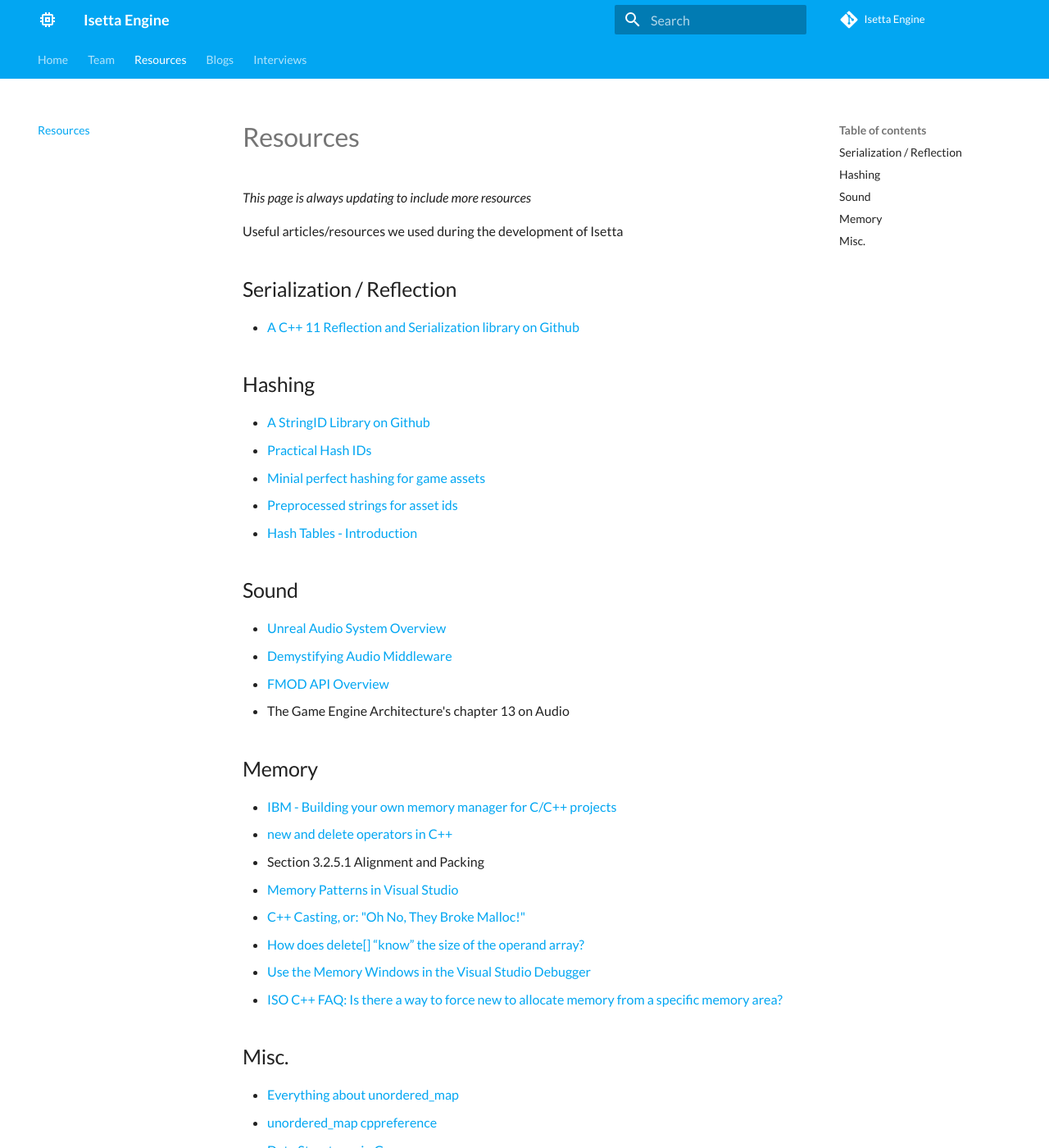
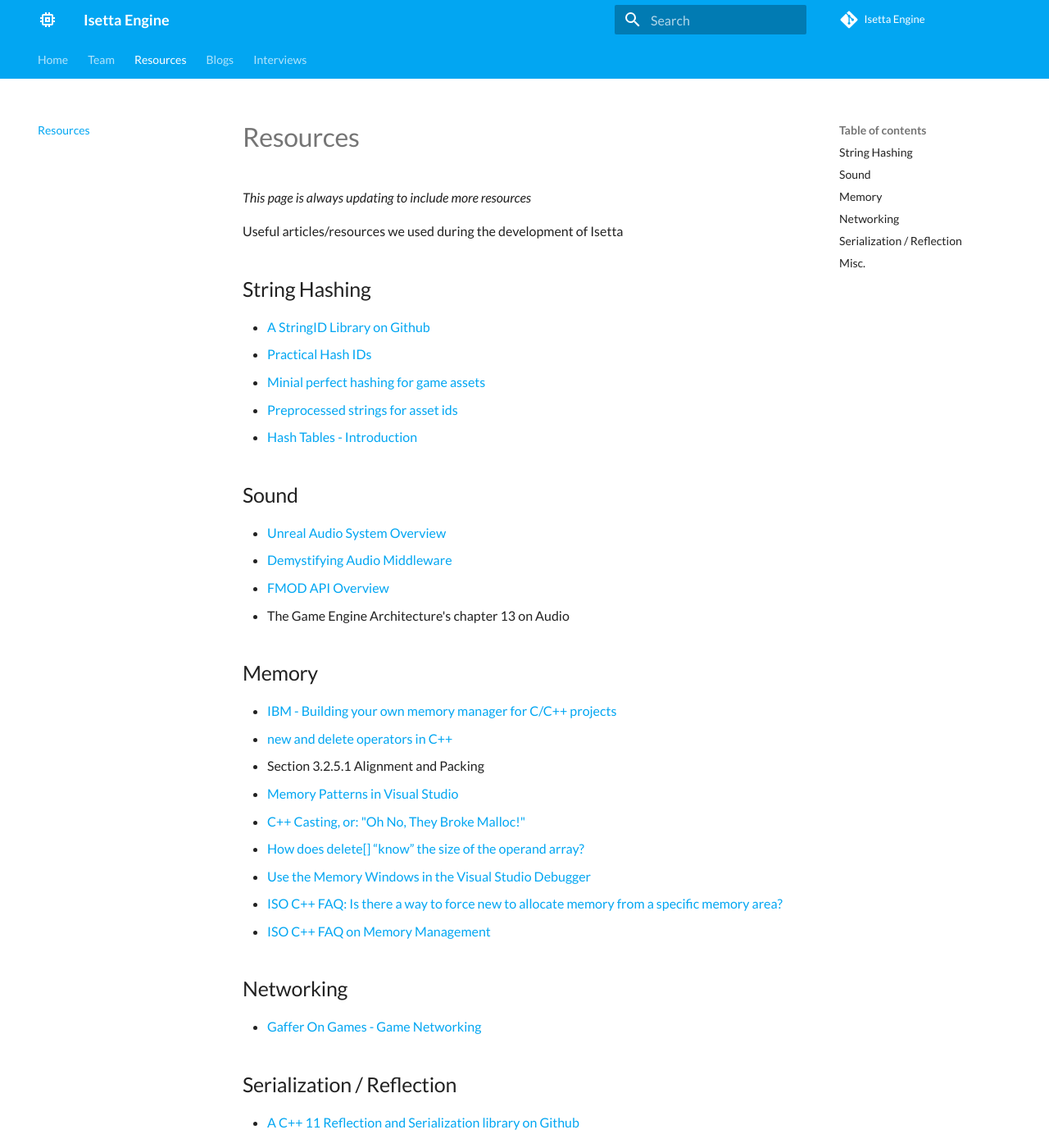
Before and after one commit to Isetta-Team/Isetta-Website-Raw, an MkDocs documentation site: the page built from docs/resources.md, in a window 1280 px wide and 1400 px high. Shown: the whole window at 82% size. Built offline with MkDocs 1.6.1 and Material for MkDocs 9.7.7, drawn with Linux system fonts in a browser that asks for light colours; comment, search, counter and statistics services are not loaded.

Commit message:
first commit from cmd line

```diff
--- a/docs/resources.md
+++ b/docs/resources.md
@@ -5,11 +5,8 @@
 Useful articles/resources we used during the development of Isetta
 
 
-## Serialization / Reflection
-* [A C++ 11 Reflection and Serialization library on Github](https://github.com/simonask/reflect)
 
-
-## Hashing
+## String Hashing
 * [A StringID Library on Github](https://github.com/TheAllenChou/string-id)
 * [Practical Hash IDs](http://cowboyprogramming.com/2007/01/04/practical-hash-ids/)
 * [Minial perfect hashing for game assets](https://metricpanda.com/rival-fortress-update-24-minimal-perfect-hash-for-game-assets)
@@ -34,6 +31,13 @@ Useful articles/resources we used during the development of Isetta
 * [How does delete[] “know” the size of the operand array?](https://stackoverflow.com/questions/197675/how-does-delete-know-the-size-of-the-operand-array)
 * [Use the Memory Windows in the Visual Studio Debugger](https://docs.microsoft.com/en-us/visualstudio/debugger/memory-windows?view=vs-2017)
 * [ISO C++ FAQ: Is there a way to force new to allocate memory from a specific memory area?](https://isocpp.org/wiki/faq/dtors#memory-pools)
+* [ISO C++ FAQ on Memory Management](https://isocpp.org/wiki/faq/freestore-mgmt)
+
+## Networking
+* [Gaffer On Games - Game Networking](https://gafferongames.com/categories/game-networking/)
+## Serialization / Reflection
+* [A C++ 11 Reflection and Serialization library on Github](https://github.com/simonask/reflect)
+
 
 ## Misc.
 * [Everything about unordered_map](https://codeforces.com/blog/entry/21853)
```
